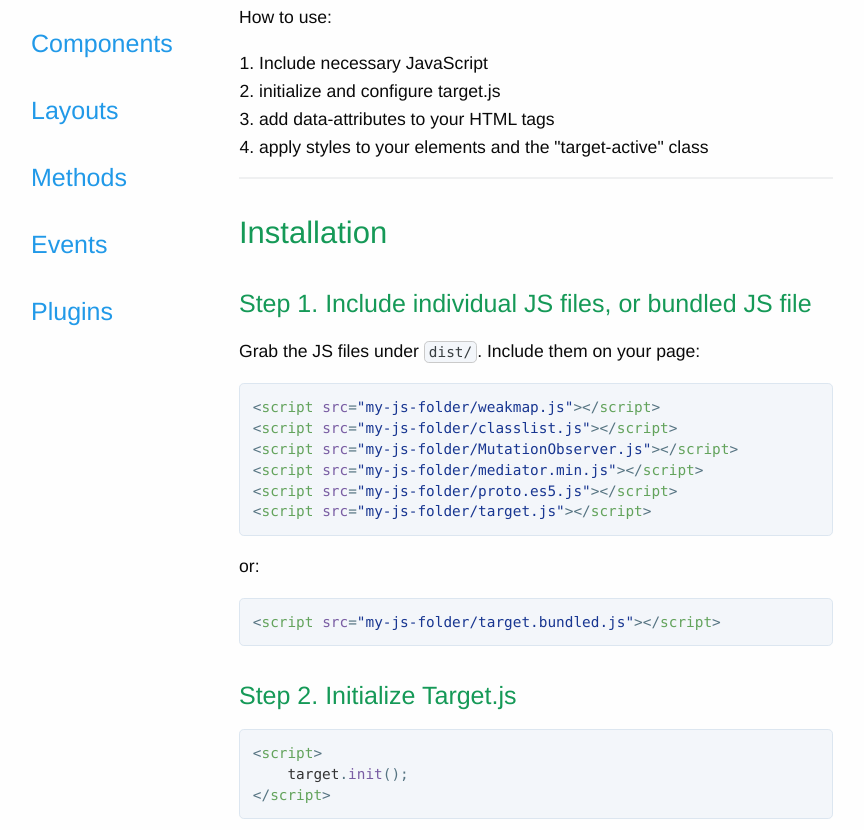
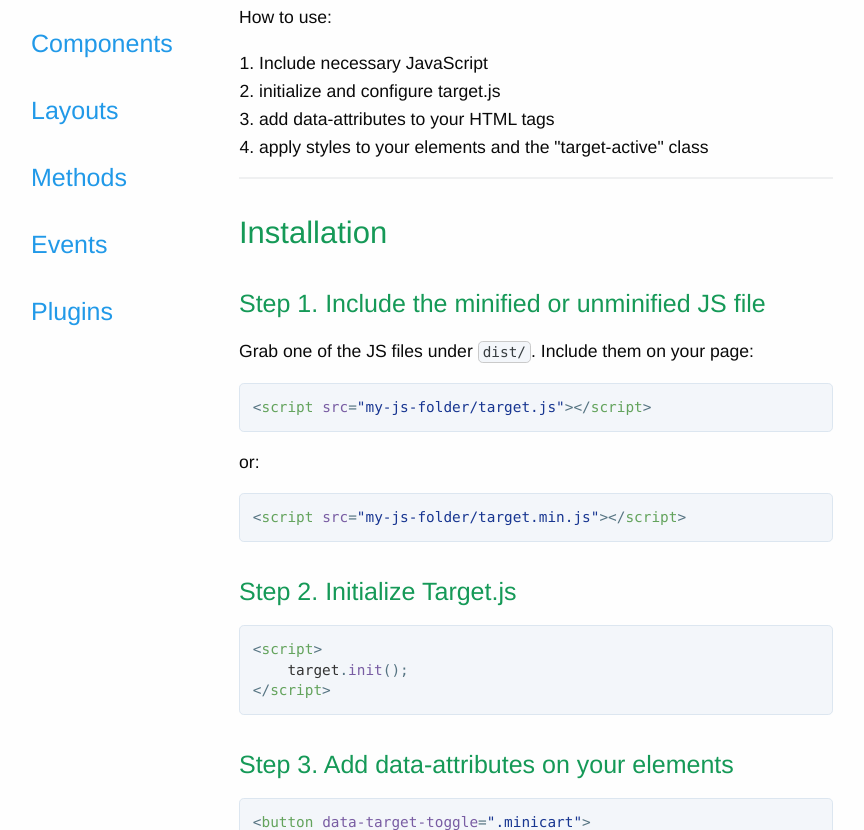
Before and after one commit to gocomet/target.js, a plain HTML site: page docs.html in a window 1280 px wide. Shown: the part 567-1397 px from the top of the page, without its empty margins (208-1072 px from the left). Drawn offline with Linux system fonts and the light colour scheme.

Commit message:
Update docs with new inclusion instructions (after new build process)

```diff
--- a/docs.html
+++ b/docs.html
@@ -56,21 +56,16 @@
           <hr>
           <h3 id="installation">Installation</h3>
 
-            <h4>Step 1. Include individual JS files, or bundled JS file</h4>
+            <h4>Step 1. Include the minified or unminified JS file</h4>
 
-            <p>Grab the JS files under <code>dist/</code>. Include them on your page:</p>
+            <p>Grab one of the JS files under <code>dist/</code>. Include them on your page:</p>
 
             <div class="highlight highlight-text-html-basic"><pre>
-&lt;<span class="pl-ent">script</span> <span class="pl-e">src</span>=<span class="pl-s"><span class="pl-pds">"</span>my-js-folder/weakmap.js<span class="pl-pds">"</span></span>&gt;&lt;/<span class="pl-ent">script</span>&gt;
-&lt;<span class="pl-ent">script</span> <span class="pl-e">src</span>=<span class="pl-s"><span class="pl-pds">"</span>my-js-folder/classlist.js<span class="pl-pds">"</span></span>&gt;&lt;/<span class="pl-ent">script</span>&gt;
-&lt;<span class="pl-ent">script</span> <span class="pl-e">src</span>=<span class="pl-s"><span class="pl-pds">"</span>my-js-folder/MutationObserver.js<span class="pl-pds">"</span></span>&gt;&lt;/<span class="pl-ent">script</span>&gt;
-&lt;<span class="pl-ent">script</span> <span class="pl-e">src</span>=<span class="pl-s"><span class="pl-pds">"</span>my-js-folder/mediator.min.js<span class="pl-pds">"</span></span>&gt;&lt;/<span class="pl-ent">script</span>&gt;
-&lt;<span class="pl-ent">script</span> <span class="pl-e">src</span>=<span class="pl-s"><span class="pl-pds">"</span>my-js-folder/proto.es5.js<span class="pl-pds">"</span></span>&gt;&lt;/<span class="pl-ent">script</span>&gt;
 &lt;<span class="pl-ent">script</span> <span class="pl-e">src</span>=<span class="pl-s"><span class="pl-pds">"</span>my-js-folder/target.js<span class="pl-pds">"</span></span>&gt;&lt;/<span class="pl-ent">script</span>&gt;</pre></div>
 
             <p>or:</p>
 
-            <div class="highlight highlight-text-html-basic"><pre>&lt;<span class="pl-ent">script</span> <span class="pl-e">src</span>=<span class="pl-s"><span class="pl-pds">"</span>my-js-folder/target.bundled.js<span class="pl-pds">"</span></span>&gt;&lt;/<span class="pl-ent">script</span>&gt;</pre></div>
+            <div class="highlight highlight-text-html-basic"><pre>&lt;<span class="pl-ent">script</span> <span class="pl-e">src</span>=<span class="pl-s"><span class="pl-pds">"</span>my-js-folder/target.min.js<span class="pl-pds">"</span></span>&gt;&lt;/<span class="pl-ent">script</span>&gt;</pre></div>
 
             <h4>Step 2. Initialize Target.js</h4>
 
```
